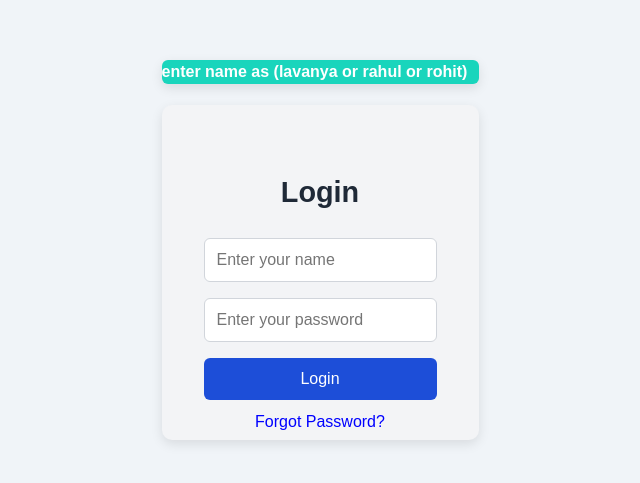
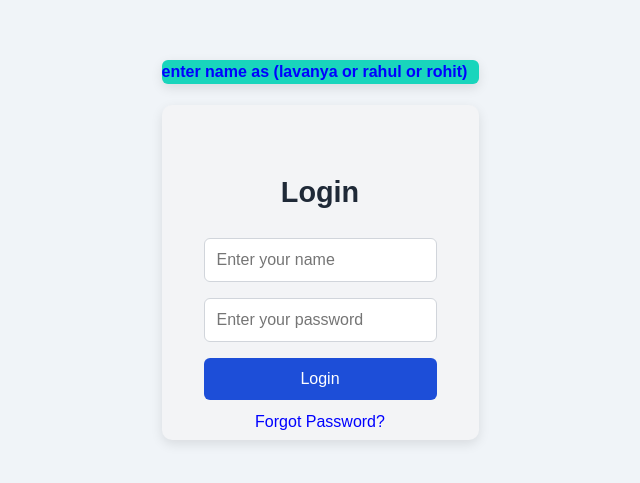
Before and after one commit to Lavanya200011/intern-portal-frontend, a React (Vite) app: page / in a window 1280 px wide. Shown: the part 161-644 px from the top of the page, without its empty margins (320-960 px from the left). Built offline with nearby package versions, Linux system fonts and the light colour scheme.

Commit message:
place black color to the error message

```diff
--- a/src/components/Login.css
+++ b/src/components/Login.css
@@ -12,7 +12,7 @@
 
 .login-instruction{
   background-color: #19d5bc;
-  color: #ffffff;
+  color: blue;
   border-radius: 6px;
   box-shadow: 0 4px 12px rgba(0, 0, 0, 0.1);
 
@@ -28,6 +28,7 @@
 .login-form {
   display: flex;
   flex-direction: column;
+
 }
 
 .login-input {
@@ -52,3 +53,11 @@
 .login-button:hover {
   background-color: #0c1e58;
 }
+
+.login-error{
+  color:#1f2021;
+}
+
+.login-message{
+  color:#090e37;
+}
```
